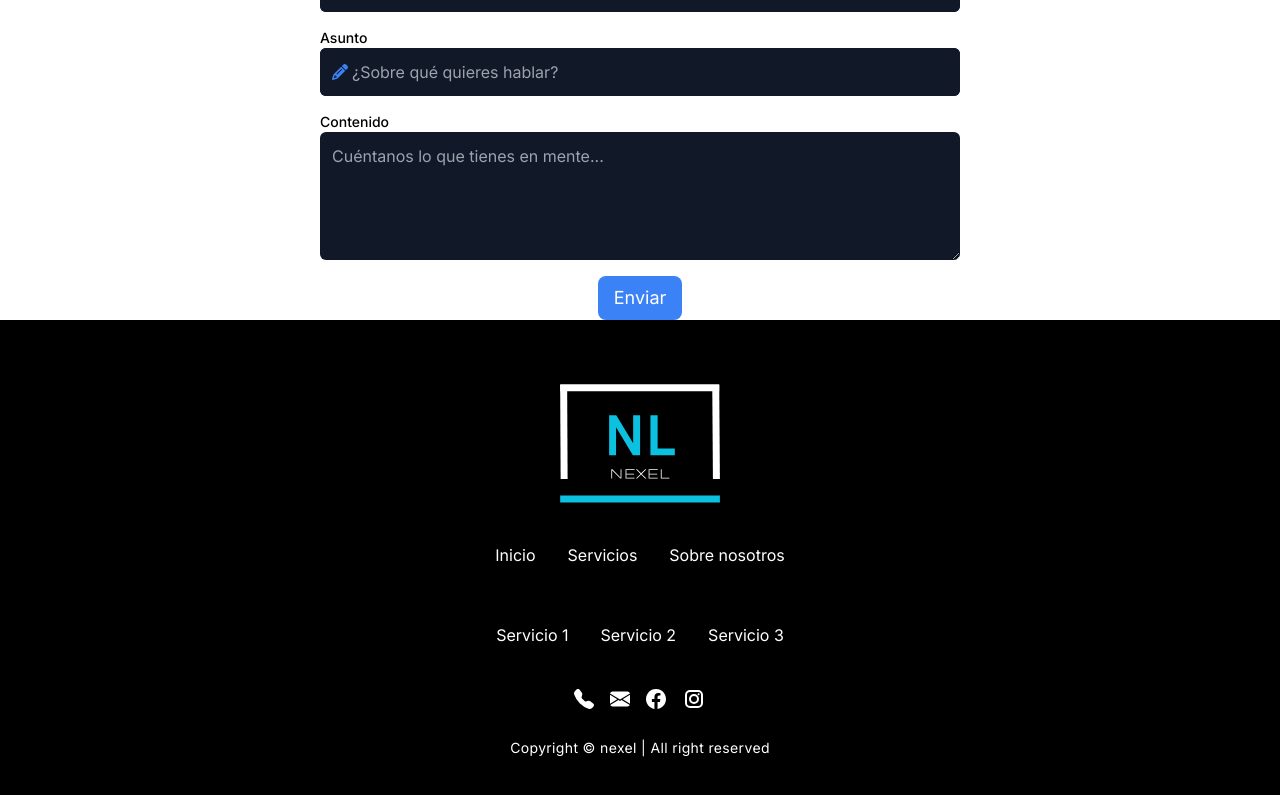
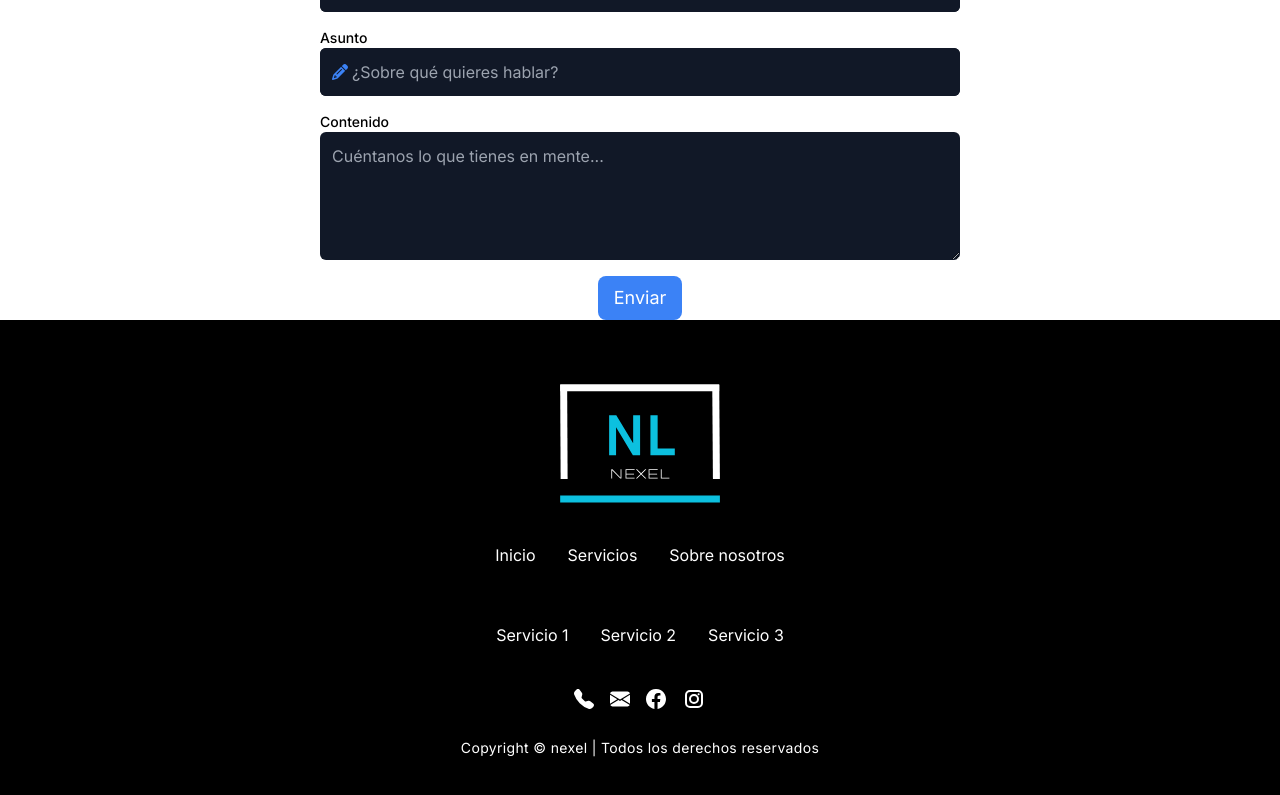
Before and after one commit to AlexitoSnow/nexel-site, a Next.js app: page /servicios in a window 1280 px wide. Shown: the part 1341-2136 px from the top of the page. Built offline with nearby package versions, Linux system fonts and the light colour scheme.

Commit message:
footer actualizado

```diff
--- a/src/app/components/Footer.jsx
+++ b/src/app/components/Footer.jsx
@@ -87,7 +87,7 @@ export default function Footer () {
 
             <div class="text-center">
               <span class="text-sm tracking-wide"
-                >Copyright © nexel <span id="year"></span> | All right reserved</span>
+                >Copyright © nexel <span id="year"></span> | Todos los derechos reservados</span>
             </div>
           </div>
         </div>
```
